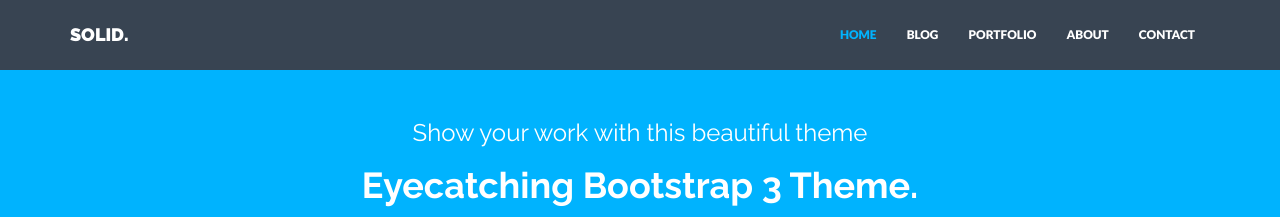
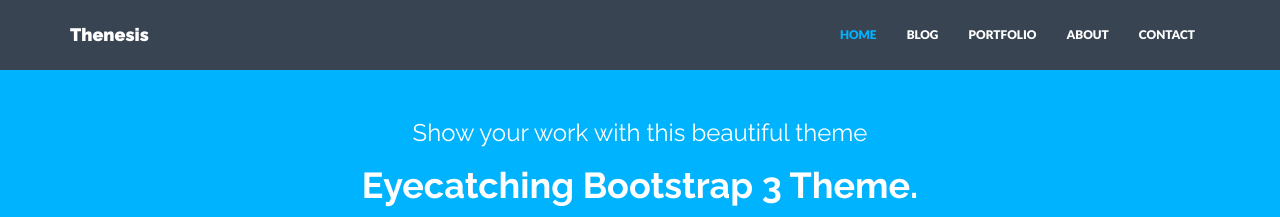
Before and after one commit to thenesis-org/thenesis-org.github.io, a Jekyll site: the page built from index.html, in a window 1280 px wide. Shown: the top 217 px of the page. Built offline with Jekyll 4.4.1, drawn with Linux system fonts in a browser that asks for light colours; nearby versions of some CDN libraries.

Commit message:
Change title

```diff
--- a/_config.yml
+++ b/_config.yml
@@ -1,11 +1,11 @@
 ### GENERAL SETTINGS ###
 
 # Site settings
-title: SOLID.
+title: Thenesis
 description: "Write an awesome description for your new site here. You can edit this line in _config.yml. It will appear in your document head meta (for Google search results) and in your feed.xml site description."
 analytics: #Google analytics code in the format XX-nnnnnnnn-n
 baseurl: "" #important: start with /
-url: "http://yourdomain.com"
+url: "http://www.thenesis.org"
 
 # Build settings
 markdown: kramdown
```
